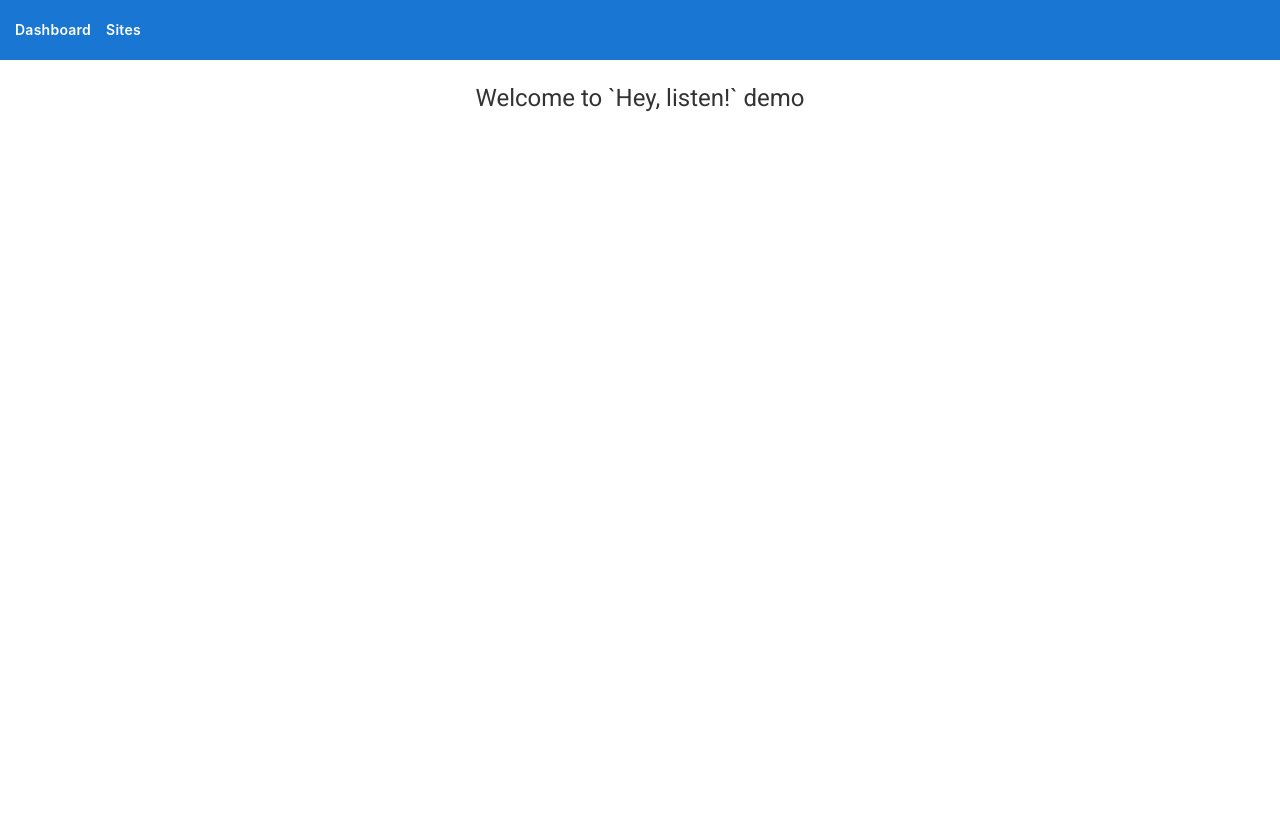
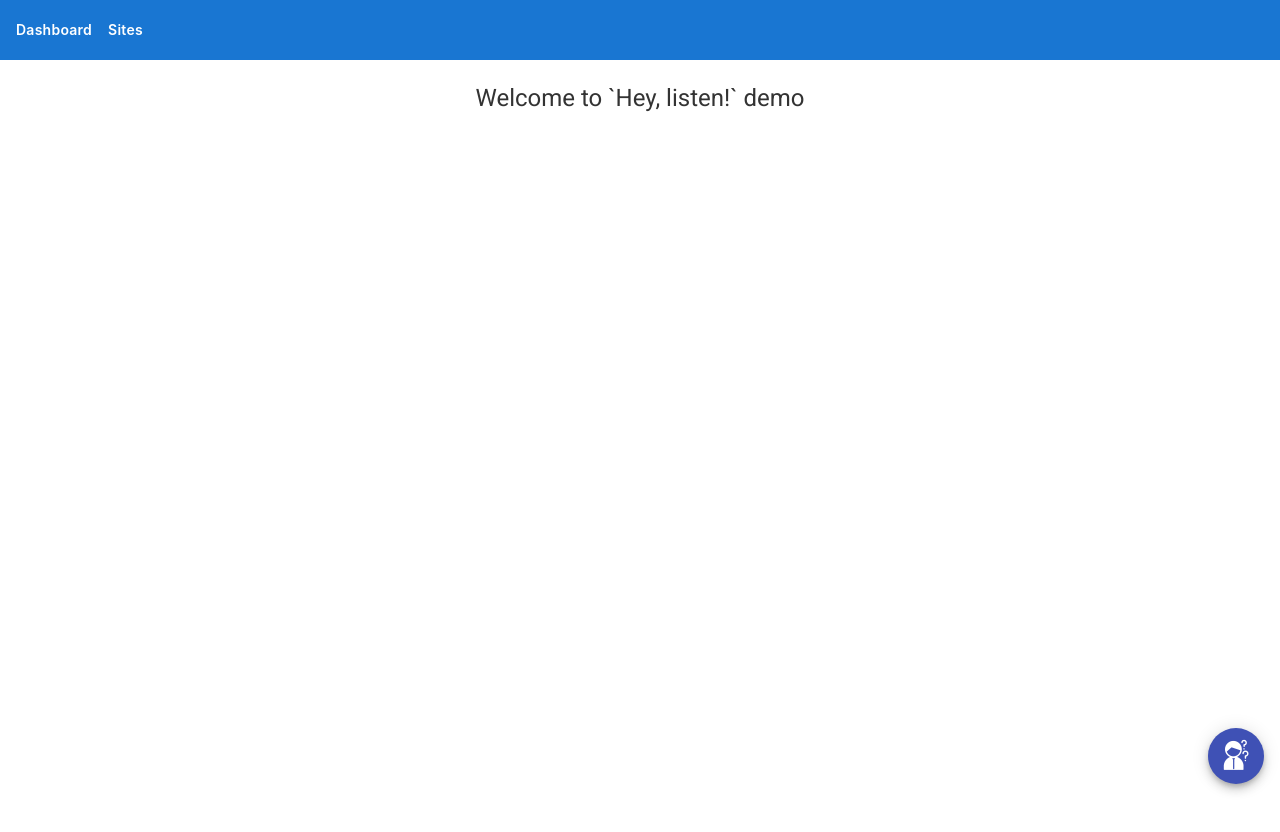
Before and after one commit to abpardal/hackathon-account-journey-walk-through, an Angular app: page /dashboard in a window 1280 px wide. Shown: the top 832 px of the page. Built offline with nearby package versions, Linux system fonts and the light colour scheme.

Commit message:
Added demo button and popup

```diff
--- a/src/app/app.component.scss
+++ b/src/app/app.component.scss
@@ -35,7 +35,7 @@ p {
     background-color: #1976d2;
     color: white;
     font-weight: 600;
-    padding: 0 15px;
+    padding: 0 16px;
 }
 
 a,
@@ -50,5 +50,5 @@ a:hover {
 }
 
 .sites {
-    margin-left: 15px;
+    margin-left: 16px;
 }
--- a/src/app/dashboard/dashboard.component.html
+++ b/src/app/dashboard/dashboard.component.html
@@ -1,3 +1,5 @@
 <div class="content">
     <h1>Welcome to `Hey, listen!` demo</h1>
 </div>
+
+<app-walk-through [configs]="demoConfigs" *ngIf="demoConfigs.isVisible"></app-walk-through>
--- a/src/app/dashboard/dashboard.component.ts
+++ b/src/app/dashboard/dashboard.component.ts
@@ -1,4 +1,5 @@
 import { Component } from '@angular/core';
+import { DemoConfigs } from '../models/demo-configs.model';
 
 @Component({
   selector: 'app-dashboard',
@@ -7,4 +8,31 @@ import { Component } from '@angular/core';
 })
 export class DashboardComponent {
 
+  demoConfigs: DemoConfigs = {
+    position: {
+      bottom: '16px',
+      right: '16px'
+    },
+    isVisible: true,
+    title: 'Hey, there!',
+    description: 'Welcome to our demo. Let\'s start exploring the plataform',
+    steps: [
+      {
+        id: 1,
+        title: 'Let\'s create a new site',
+        description: 'Test',
+        isActive: false
+      },
+      {
+        id: 2,
+        title: 'Sites Page',
+        description: 'Test',
+        isActive: false
+      },
+    ]
+  };
+
+  constructor() {
+    // TODO - check if user can see demo + steps
+  }
 }
--- a/src/app/walk-through/walk-through.component.html
+++ b/src/app/walk-through/walk-through.component.html
@@ -1 +1,22 @@
-<p>walk-through works!</p>
+<div class="container" [ngStyle]="{'top': configs.position?.top, 'bottom': configs.position?.bottom, 'right': configs.position?.right, 'left': configs.position?.left}">
+    <div *ngIf="isPopupVisible">
+        <mat-card class="card-wrapper">
+            <mat-card-header>
+              <mat-card-title>{{title}}</mat-card-title>
+              <mat-card-subtitle>{{description}}</mat-card-subtitle>
+            </mat-card-header>
+            <mat-card-content *ngIf="actualStepId > 0">
+                <p>{{actualStepId}}/{{configs.steps.length}}</p>
+              </mat-card-content>
+            <mat-card-actions class="actions">
+              <button mat-raised-button (click)="skipDemo()">SKIP</button>
+              <button mat-raised-button color="primary" (click)="nextStep()" [disabled]="actualStepId === configs.steps.length">NEXT</button>
+            </mat-card-actions>
+        </mat-card>
+    </div>
+
+    <button mat-fab color="primary" aria-label="Help demo" class="demo-btn" (click)="isPopupVisible = !isPopupVisible">
+        <img src="assets/images/help.png" alt="Help" width="32">
+    </button>
+
+</div>
--- a/src/app/walk-through/walk-through.component.scss
+++ b/src/app/walk-through/walk-through.component.scss
@@ -0,0 +1,20 @@
+.container {
+    position: absolute;
+
+    .demo-btn {
+        float: right;
+        margin-top: 8px;
+    }
+
+    .card-wrapper {
+        width: 320px;
+        height: 180px;
+        background-color: rgba(0, 0, 0, 0.04);
+        justify-content: space-between;
+
+        .actions {
+            justify-content: space-between;
+            padding: 8px 16px;
+        }
+    }
+}
--- a/src/app/walk-through/walk-through.component.ts
+++ b/src/app/walk-through/walk-through.component.ts
@@ -1,4 +1,5 @@
-import { Component } from '@angular/core';
+import { Component, Input, Output } from '@angular/core';
+import { DemoConfigs, DemoStep } from '../models/demo-configs.model';
 
 @Component({
   selector: 'app-walk-through',
@@ -6,5 +7,37 @@ import { Component } from '@angular/core';
   styleUrls: ['./walk-through.component.scss']
 })
 export class WalkThroughComponent {
+  @Input() configs: any;
 
+  isPopupVisible = false;
+
+  constructor() {
+  }
+
+  skipDemo(): void {
+    this.isPopupVisible = false;
+    this.configs.isVisible = false;
+    // TODO - update info on cookies
+  }
+
+  nextStep(): void {
+    const nextStepId = this.actualStepId + 1;
+    this.configs.steps[this.actualStepId].isActive = false;
+    this.configs.steps[nextStepId].isActive = true;
+
+    // TODO - update info on cookies
+  }
+
+  get actualStepId(): number {
+    const step = this.configs.steps.find((el: DemoStep) => el.isActive)
+    return step ? step.id : 0;
+  }
+
+  get title(): string {
+    return this.actualStepId === 0 ? this.configs.title : this.configs.steps[this.actualStepId].title;
+  }
+
+  get description(): string {
+    return this.actualStepId === 0 ? this.configs.description : this.configs.steps[this.actualStepId].description;
+  }
 }
```
Also changed, not shown: src/app/app.module.ts (+5 -2 lines), src/app/models/demo-configs.model.ts (added, +22 -0 lines), src/assets/images/help.png (added).
